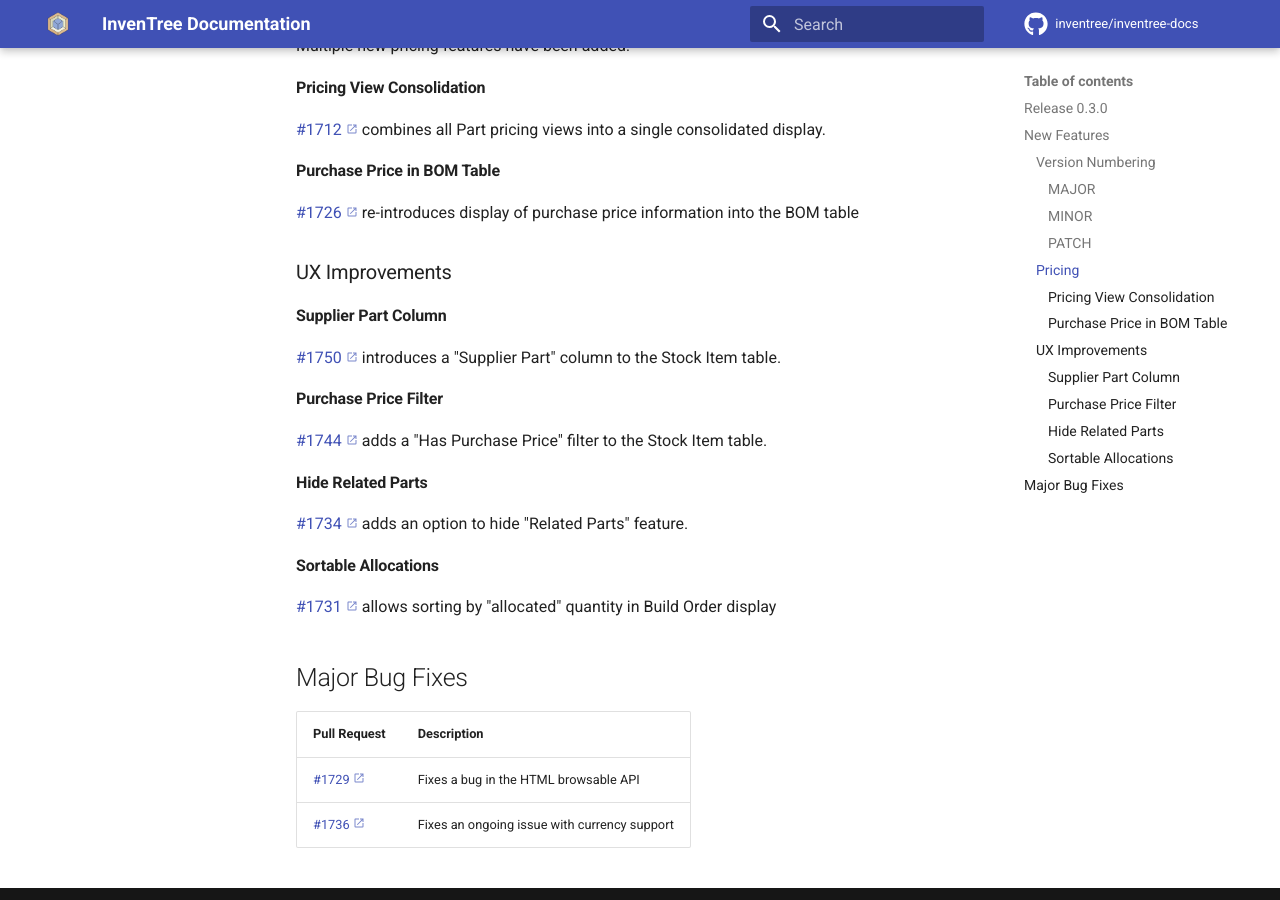
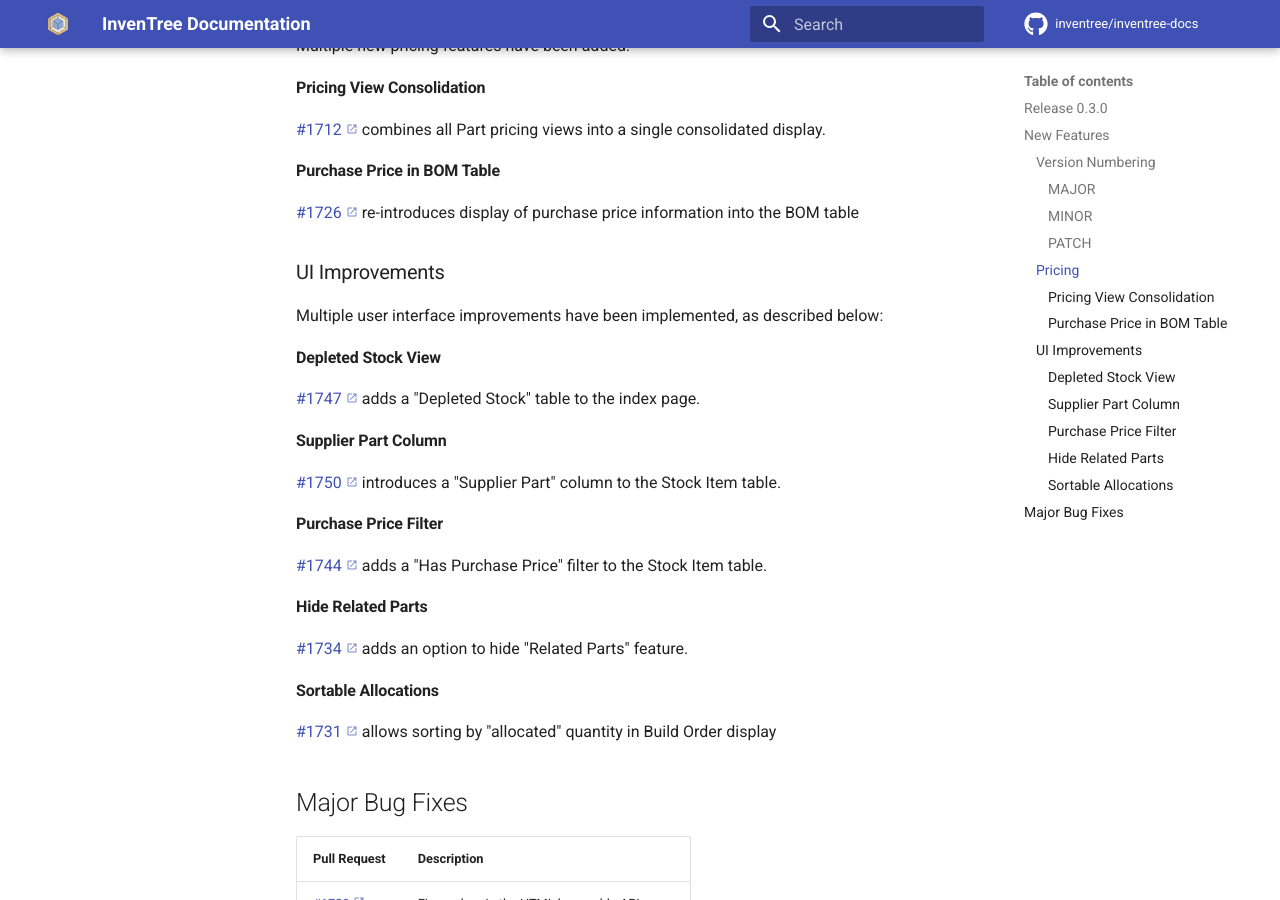
Before and after one commit to inventree/inventree-docs, an MkDocs documentation site: the page built from docs/releases/0.2.5.md, in a window 1280 px wide and 900 px high, scrolled down 833 px. Built offline with MkDocs 1.6.1 and Material for MkDocs 9.7.7, drawn with Linux system fonts in a browser that asks for light colours; a script that is not in the unit is left out; comment, search, counter and statistics services are not loaded.

Commit message:
Update 0.2.5.md
https://github.com/inventree/InvenTree/pull/1747

```diff
--- a/docs/releases/0.2.5.md
+++ b/docs/releases/0.2.5.md
@@ -36,7 +36,13 @@ Multiple new pricing features have been added:
 
 [#1726](https://github.com/inventree/InvenTree/pull/1726) re-introduces display of purchase price information into the BOM table
 
-### UX Improvements
+### UI Improvements
+
+Multiple user interface improvements have been implemented, as described below:
+
+#### Depleted Stock View
+
+[#1747](https://github.com/inventree/InvenTree/pull/1747) adds a "Depleted Stock" table to the index page.
 
 #### Supplier Part Column
 
```
